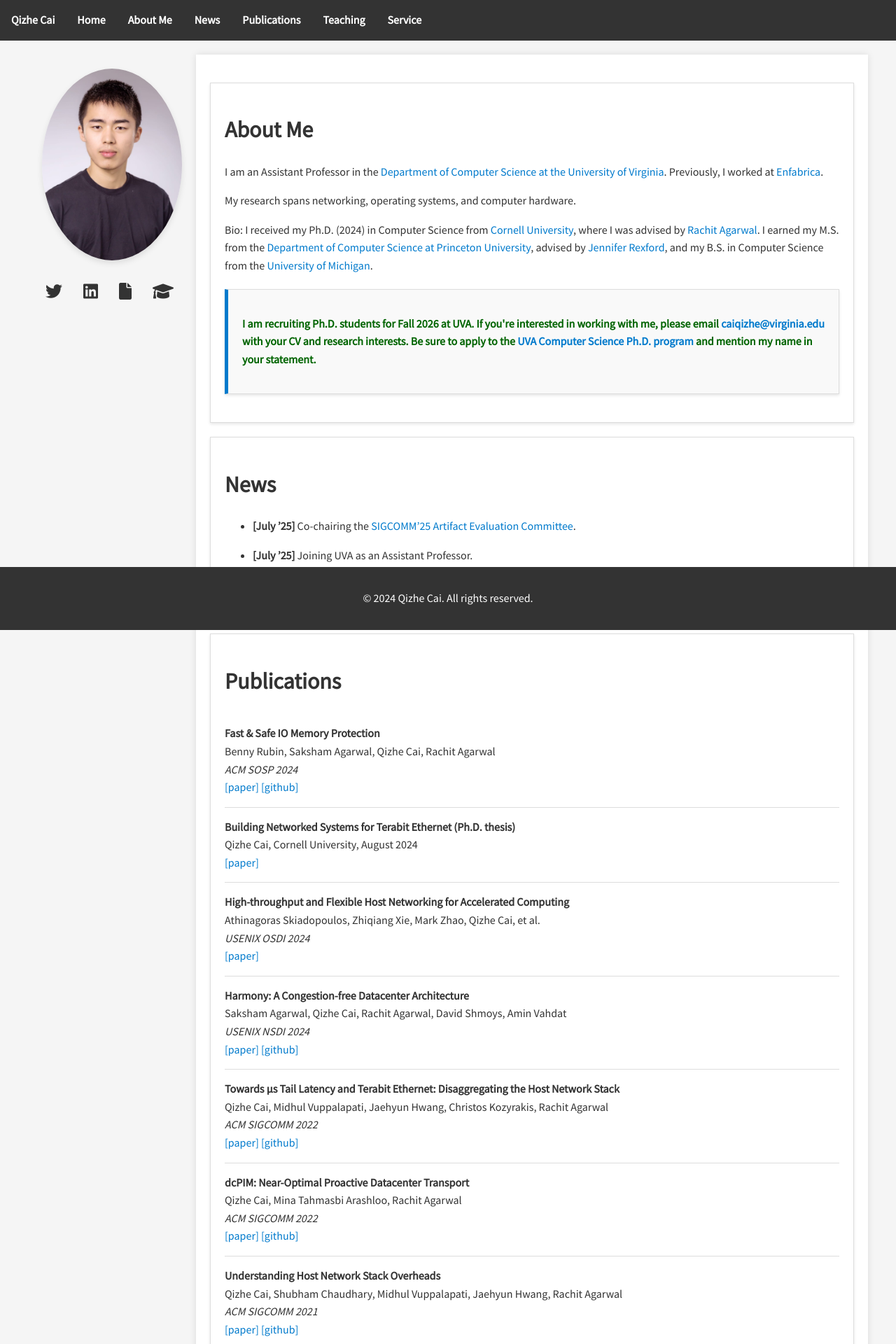
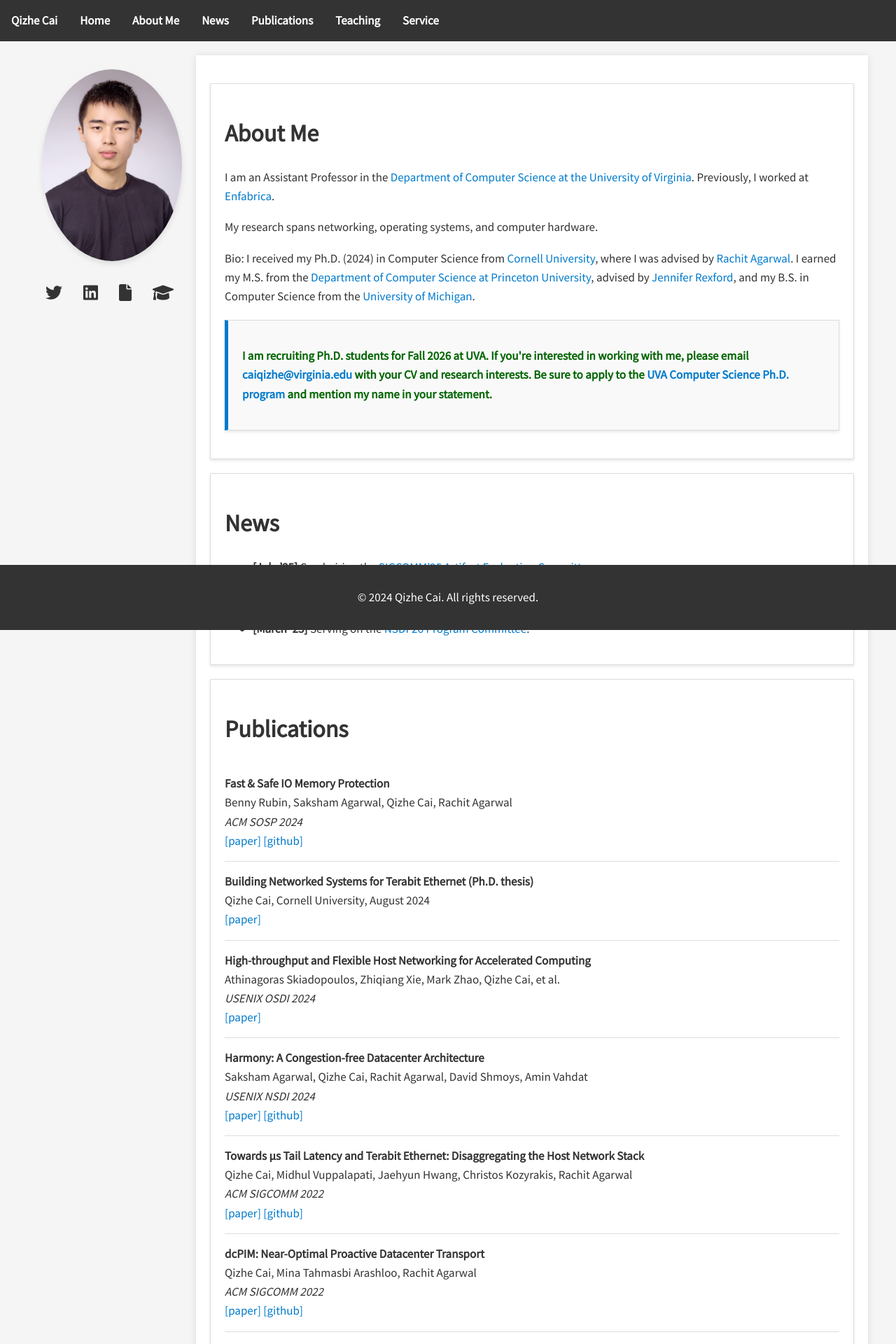
Before and after one commit to qizhe/qizhe.github.io, a Jekyll site: the page built from index.md, in a window 1280 px wide. Shown: the top 1920 px of the page at 70% size. Built offline with Jekyll 4.4.1, drawn with Linux system fonts in a browser that asks for light colours.

Commit message:
Add change

```diff
--- a/assets/css/styles.css
+++ b/assets/css/styles.css
@@ -1,5 +1,6 @@
 body {
   font-family: 'Source Sans Pro', serif;
+  font-size: 17px; /* Slightly increased from default */
   line-height: 1.6;
   margin: 0;
   padding: 0;
```
